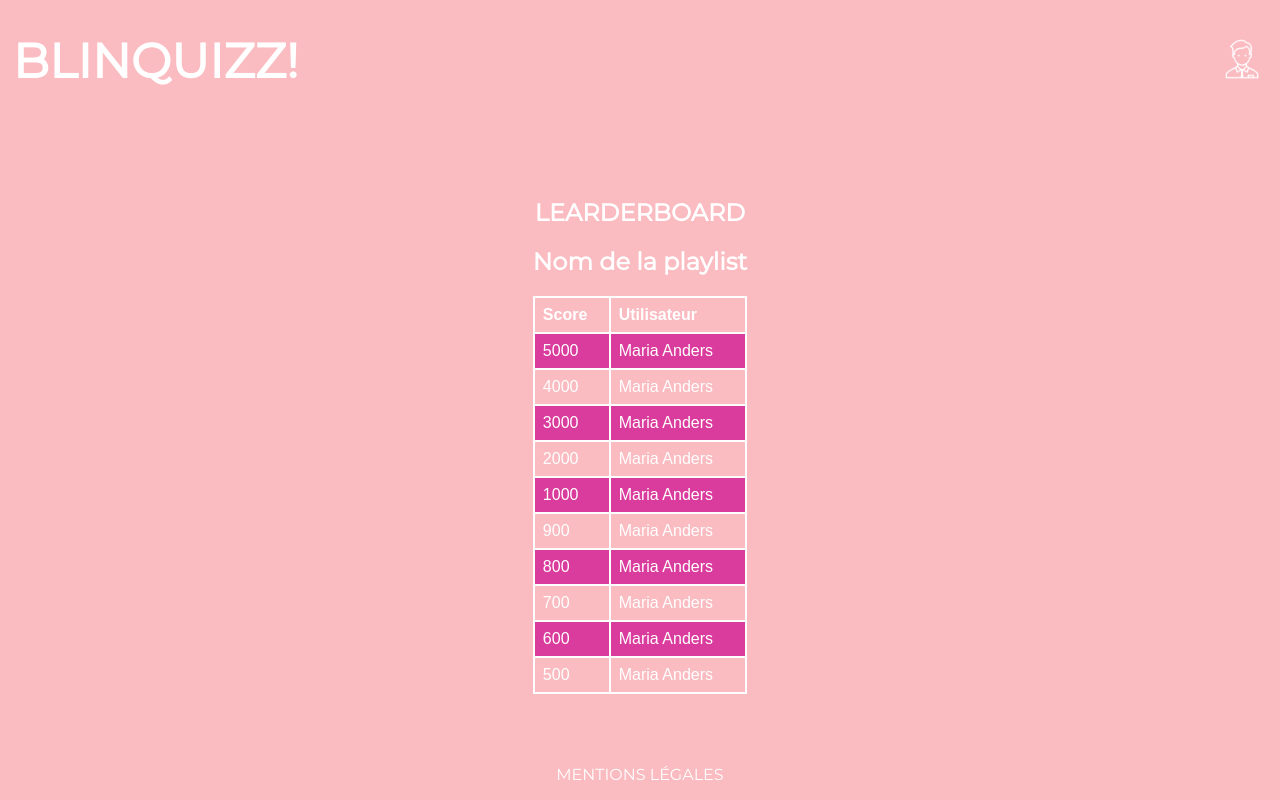
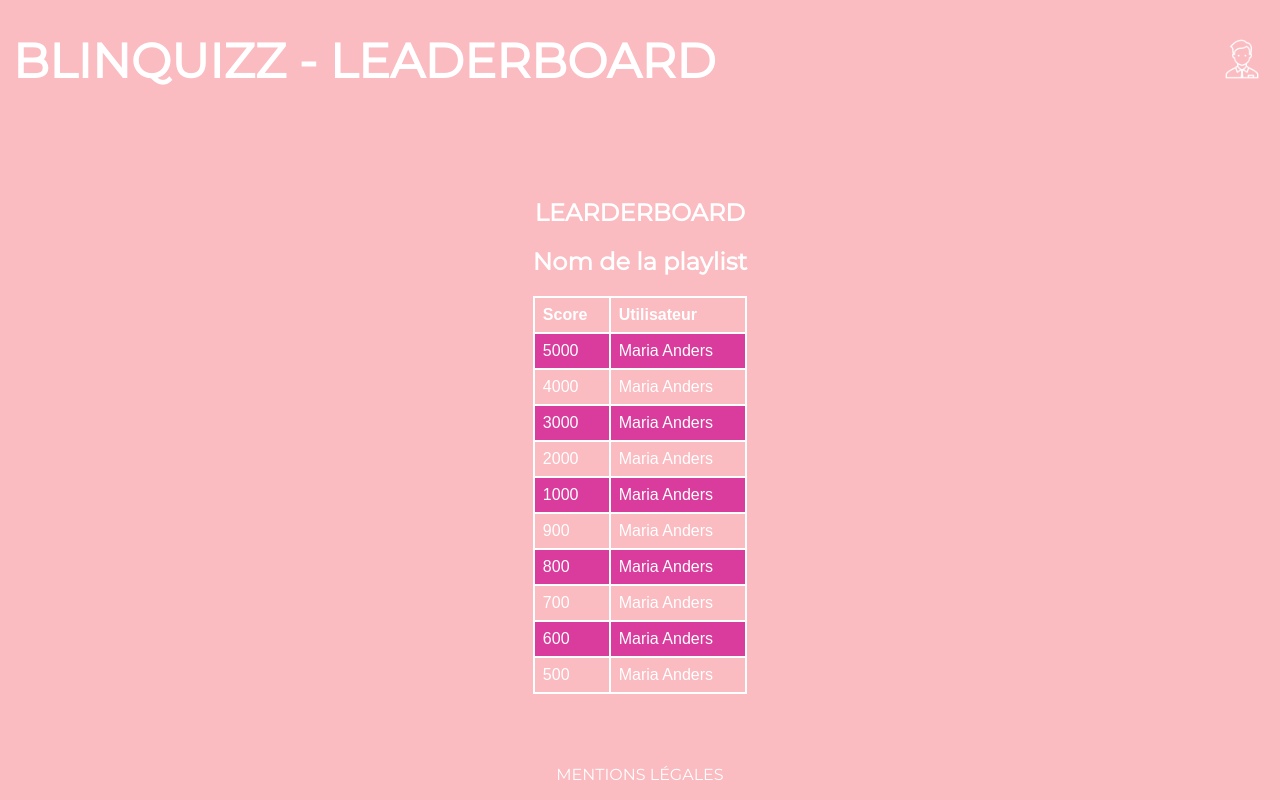
Before and after one commit to Bourilute/blindtestproject, a PHP site: page /score.php in a window 1280 px wide. Run offline with PHP 8.4, Linux system fonts and the light colour scheme.

Commit message:
EDIT : Links and Titles

```diff
--- a/www/index.php
+++ b/www/index.php
@@ -17,7 +17,7 @@
 			</div>
 		</section>
 		<footer>
-			<a href="#">Compte</a> - <a href="regles.php">Règles du jeu</a>
+			<a href="compte.php">Compte</a> - <a href="regles.php">Règles du jeu</a>
 		</footer>
 	</main>
 </body>
--- a/www/score.php
+++ b/www/score.php
@@ -37,7 +37,7 @@
 <body>
 	<main class="leader">
 		<header>
-			<h1><a href="index.php">Blinquizz!</a></h1>
+			<h1><a href="index.php">Blinquizz - Leaderboard</a></h1>
 			<a href="#"><img src="assets/images/avatar.png" alt="Mon compte" class="avatar"></a>
 		</header>
 
```
